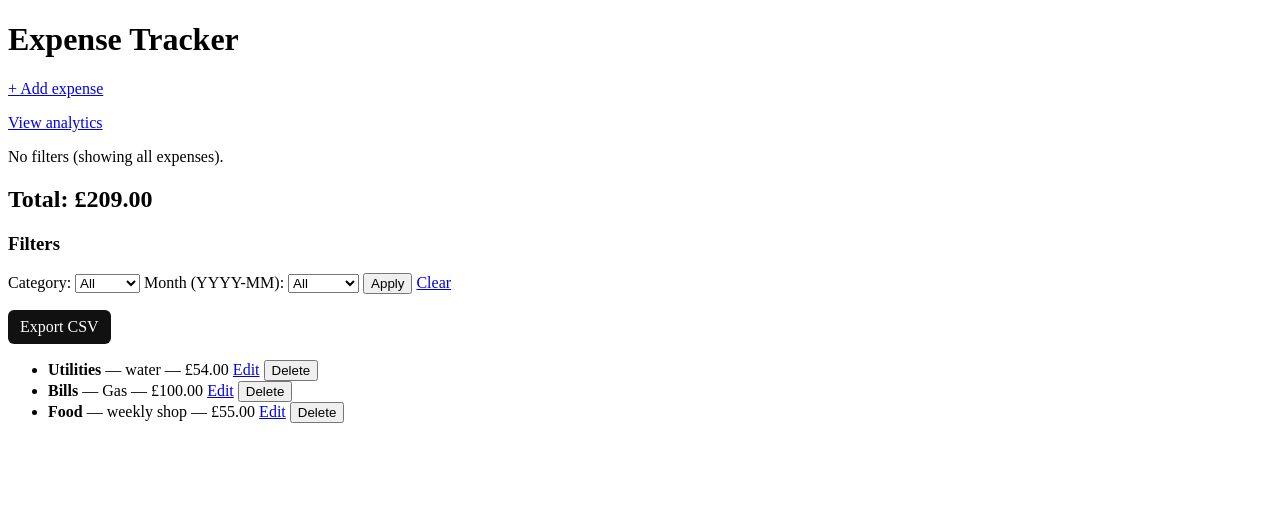
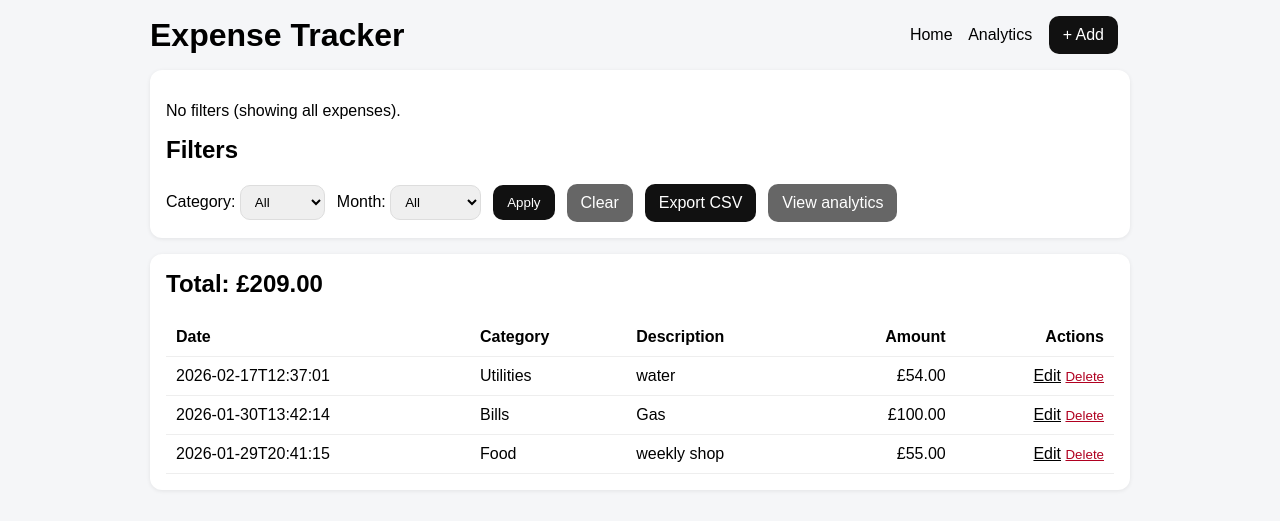
Before and after one commit to alfierussell-dev/python-portfolio, a Flask app: page / in a window 1280 px wide. Shown: the top 521 px of the page. Run offline with Flask 3, Linux system fonts and the light colour scheme.

Commit message:
made ui more professional.

```diff
--- a/expense-tracker-web/templates/base.html
+++ b/expense-tracker-web/templates/base.html
@@ -0,0 +1,53 @@
+<!doctype html>
+<html lang="en">
+<head>
+  <meta charset="utf-8" />
+  <meta name="viewport" content="width=device-width, initial-scale=1" />
+  <title>{% block title %}Expense Tracker{% endblock %}</title>
+
+  <style>
+    body { font-family: Arial, sans-serif; margin: 0; background: #f5f6f8; }
+    a { color: inherit; }
+    .container { max-width: 980px; margin: 0 auto; padding: 16px; }
+    header { display: flex; justify-content: space-between; align-items: center; gap: 12px; }
+    nav a { margin-right: 12px; text-decoration: none; }
+    .card { background: #fff; padding: 16px; border-radius: 12px; box-shadow: 0 1px 4px rgba(0,0,0,.08); margin: 16px 0; }
+    .btn { display: inline-block; padding: 10px 14px; border-radius: 10px; background: #111; color: #fff; text-decoration: none; border: 0; cursor: pointer; }
+    .btn.secondary { background: #666; }
+    .row { display: flex; gap: 12px; align-items: center; flex-wrap: wrap; }
+    label { display: inline-block; }
+    select, input { padding: 8px 10px; border: 1px solid #ddd; border-radius: 10px; }
+    table { width: 100%; border-collapse: collapse; }
+    th, td { padding: 10px; border-bottom: 1px solid #eee; text-align: left; }
+    .right { text-align: right; }
+    .flash { background: #fff3cd; border: 1px solid #ffeeba; padding: 12px; border-radius: 10px; margin: 12px 0; }
+    form.inline { display: inline; }
+    button.link { background: none; border: none; padding: 0; color: #b00020; text-decoration: underline; cursor: pointer; }
+  </style>
+</head>
+
+<body>
+  <div class="container">
+    <header>
+      <h1 style="margin: 0;"><a href="{{ url_for('index') }}" style="text-decoration:none;">Expense Tracker</a></h1>
+      <nav>
+        <a href="{{ url_for('index') }}">Home</a>
+        <a href="{{ url_for('stats') }}">Analytics</a>
+        <a class="btn" href="{{ url_for('add_page') }}">+ Add</a>
+      </nav>
+    </header>
+
+    {% with messages = get_flashed_messages() %}
+      {% if messages %}
+        <div class="flash">
+          {% for msg in messages %}
+            <div>{{ msg }}</div>
+          {% endfor %}
+        </div>
+      {% endif %}
+    {% endwith %}
+
+    {% block content %}{% endblock %}
+  </div>
+</body>
+</html>
--- a/expense-tracker-web/templates/index.html
+++ b/expense-tracker-web/templates/index.html
@@ -1,34 +1,13 @@
-<!DOCTYPE html>
-<html lang="en">
-<head>
-  <meta charset="UTF-8">
-  <title>Expense Tracker</title>
-</head>
+{% extends "base.html" %}
+{% block title %}Expenses{% endblock %}
 
-<body>
-  <h1>Expense Tracker</h1>
+{% block content %}
+  <div class="card">
+    <p>{{ filters_text }}</p>
 
-<p><a href="/add">+ Add expense</a></p>
-
-<p><a href="{{ url_for('stats') }}">View analytics</a></p>
-<p>{{ filters_text }}</p>
-<h2>Total: £{{ "%.2f"|format(total) }}</h2>
-{% with messages = get_flashed_messages() %}
-  {% if messages %}
-    <ul>
-      {% for msg in messages %}
-        <li>{{ msg }}</li>
-      {% endfor %}
-    </ul>
-  {% endif %}
-{% endwith %}
-
-</form>
-
-
-<h3>Filters</h3>
-
+    <h2 style="margin-top:0;">Filters</h2>
     <form method="get" action="{{ url_for('index') }}">
+      <div class="row">
         <label>
           Category:
           <select name="category">
@@ -43,52 +22,63 @@
         </label>
 
         <label>
-    Month (YYYY-MM):
+          Month:
           <select name="month">
             <option value="">All</option>
             {% for m in months %}
               <option value="{{ m }}" {% if m == selected_month %}selected{% endif %}>{{ m }}</option>
             {% endfor %}
           </select>
-
         </label>
 
-  <button type="submit">Apply</button>
-  <a href="{{ url_for('index') }}">Clear</a>
-</form>
+        <button class="btn" type="submit">Apply</button>
+        <a class="btn secondary" href="{{ url_for('index') }}">Clear</a>
 
-<p>
-  <a href="{{ url_for('export_csv', category=selected_category, month=selected_month) }}"
-     style="display:inline-block; padding:8px 12px; background:#111; color:#fff; text-decoration:none; border-radius:6px;"
-  >
+        <a class="btn"
+           href="{{ url_for('export_csv', category=selected_category, month=selected_month) }}">
           Export CSV
         </a>
-</p>
+
+        <a class="btn secondary" href="{{ url_for('stats', category=selected_category, month=selected_month) }}">
+          View analytics
+        </a>
+      </div>
+    </form>
+  </div>
+
+  <div class="card">
+    <h2 style="margin-top:0;">Total: £{{ "%.2f"|format(total) }}</h2>
 
     {% if expenses|length == 0 %}
       <p>No expenses yet.</p>
     {% else %}
-  <ul>
+      <table>
+        <thead>
+          <tr>
+            <th>Date</th>
+            <th>Category</th>
+            <th>Description</th>
+            <th class="right">Amount</th>
+            <th class="right">Actions</th>
+          </tr>
+        </thead>
+        <tbody>
           {% for e in expenses %}
-      <li>
-        <strong>{{ e["category"] }}</strong> —
-        {{ e["description"] }} —
-        £{{ "%.2f"|format(e["amount"]) }}
-
+            <tr>
+              <td>{{ e["created_at"] }}</td>
+              <td>{{ e["category"] }}</td>
+              <td>{{ e["description"] }}</td>
+              <td class="right">£{{ "%.2f"|format(e["amount"]) }}</td>
+              <td class="right">
                 <a href="{{ url_for('edit_page', expense_id=e['id']) }}">Edit</a>
-
-        <form method="post"
-              action="{{ url_for('delete_expense', expense_id=e['id']) }}"
-              style="display:inline;">
-         <button type="submit" onclick="return confirm('Delete this expense?')">
-              Delete
-        </button>
+                <form class="inline" method="post" action="{{ url_for('delete_expense', expense_id=e['id']) }}">
+                  <button class="link" type="submit" onclick="return confirm('Delete this expense?')">Delete</button>
                 </form>
-     </li>
-
+              </td>
+            </tr>
           {% endfor %}
-  </ul>
+        </tbody>
+      </table>
     {% endif %}
-
-</body>
-</html>
+  </div>
+{% endblock %}
```
Also changed, not shown: expense-tracker-web/expenses.db. Lines whose indentation alone changed are shown as unchanged.
